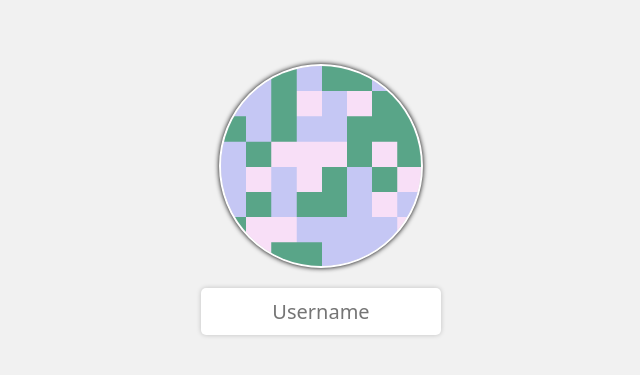
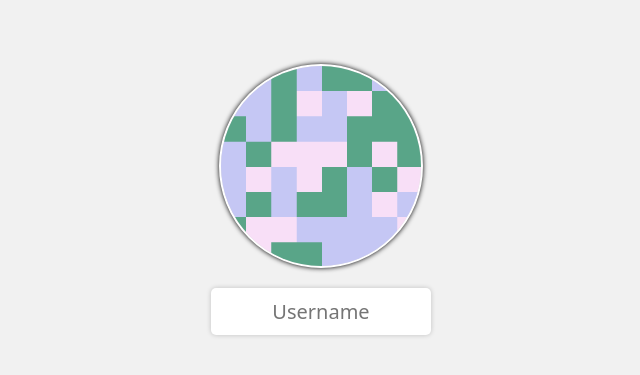
Before and after one commit to bluescorpian/unique-pfp, a website built with Vite: page index.html in a window 1280 px wide. Shown: the part 161-536 px from the top of the page, 319-959 px from the left. Built offline with nearby package versions, Linux system fonts and the light colour scheme.

Commit message:
change username width

```diff
--- a/index.html
+++ b/index.html
@@ -50,7 +50,7 @@
         border-radius: 5px;
         box-shadow: 0 0 5px rgba(0, 0, 0, 0.2);
         font-size: 20px;
-        width: 220px;
+        width: 200px;
         text-align: center;
       }
     </style>
```
